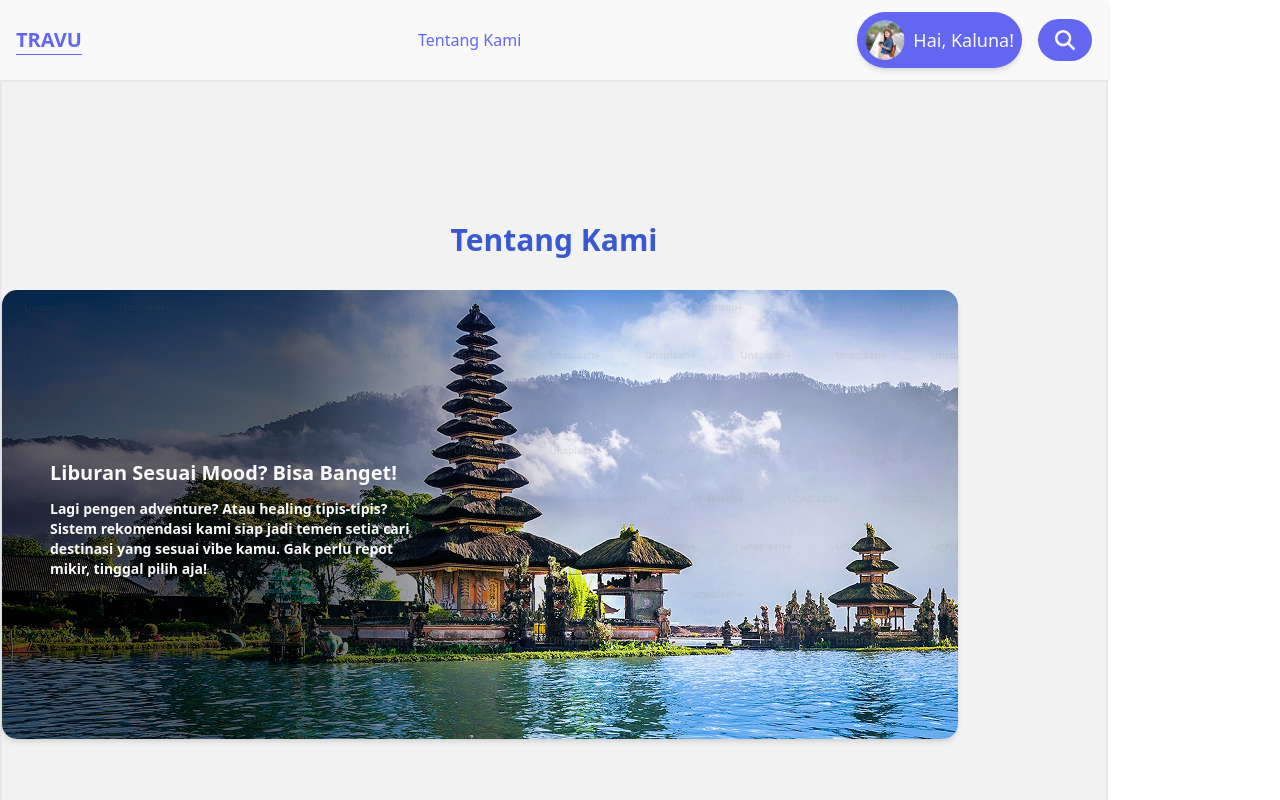
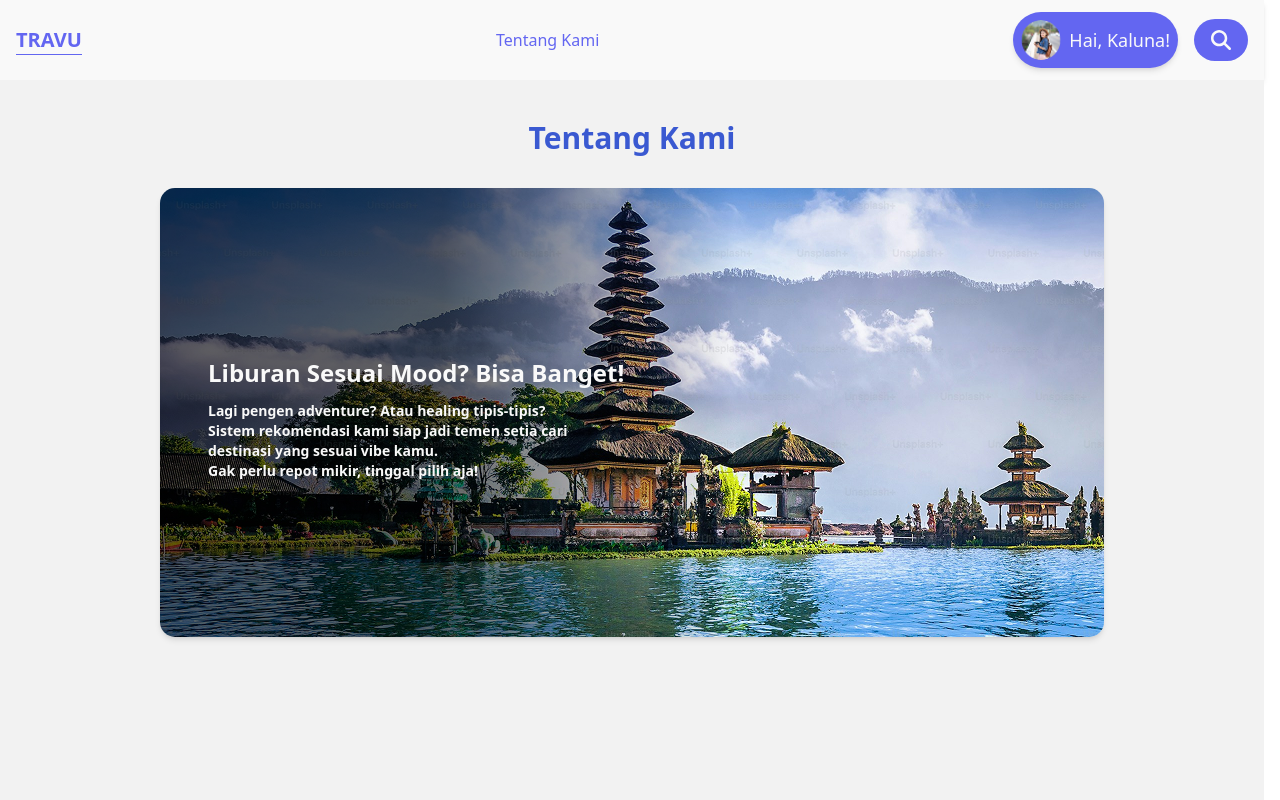
Before and after one commit to Travu-Team/travu-febe, a React (Vite) app in the folder frontend/my-react-app/: page /about in a window 1280 px wide. Shown: the top 800 px of the page. Built offline with nearby package versions, Linux system fonts and the light colour scheme.

Commit message:
edit halaman about

```diff
--- a/frontend/my-react-app/src/pages/About.jsx
+++ b/frontend/my-react-app/src/pages/About.jsx
@@ -5,18 +5,18 @@ const About = () => {
   return (
     <>
     <Navbar />
-    <div className="border-2 w-full min-h-screen bg-[#F2F2F2] flex flex-col items-center justify-center">
-      <div className="w-[1104px] flex flex-col items-center gap-8">
-        <div className="text-center text-[#3A59D1] text-3xl font-semibold">
+    <div className="w-full min-h-screen bg-[#F2F2F2] px-20 py-10">
+      <div className="w-[1104px] flex flex-col gap-8 px-20">
+        <div className="text-[#3A59D1] text-3xl font-semibold text-center">
           Tentang Kami
         </div>
         <div className="w-full">
         <div className="relative max-w-[956px] h-[449px] rounded-[15px] shadow-md overflow-hidden bg-cover bg-center about-image">
             <div className="absolute left-12 top-[169px] w-[430px] flex flex-col gap-3 text-white">
-              <h2 className="text-xl font-bold">Liburan Sesuai Mood? Bisa Banget!</h2>
+              <h2 className="text-2xl font-bold">Liburan Sesuai Mood? Bisa Banget!</h2>
               <p className="text-sm font-semibold w-[369px]">
-                Lagi pengen adventure? Atau healing tipis-tipis? Sistem rekomendasi kami siap jadi
-                temen setia cari destinasi yang sesuai vibe kamu. Gak perlu repot mikir, tinggal pilih aja!
+                Lagi pengen adventure? Atau healing tipis-tipis? <br />Sistem rekomendasi kami siap jadi
+                temen setia cari destinasi yang sesuai vibe kamu. <br />Gak perlu repot mikir, tinggal pilih aja!
               </p>
             </div>
           </div>
```
